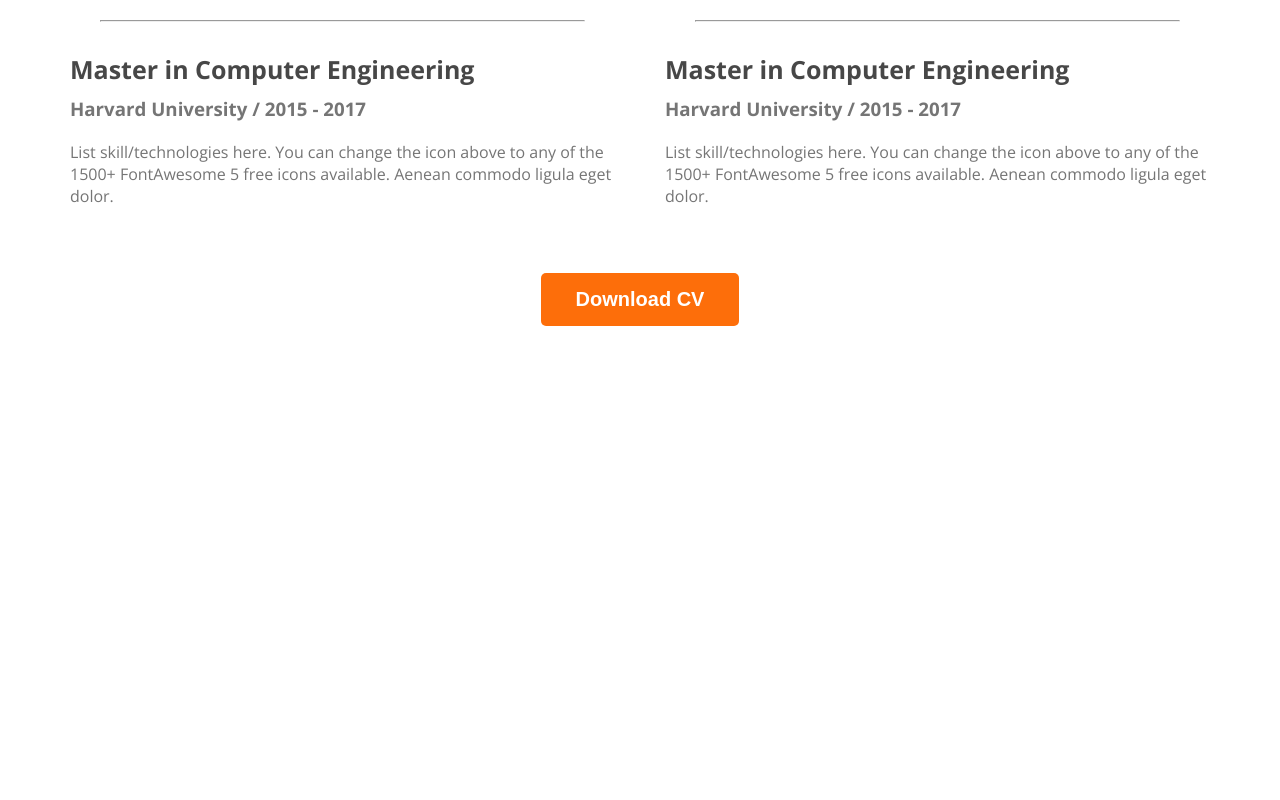
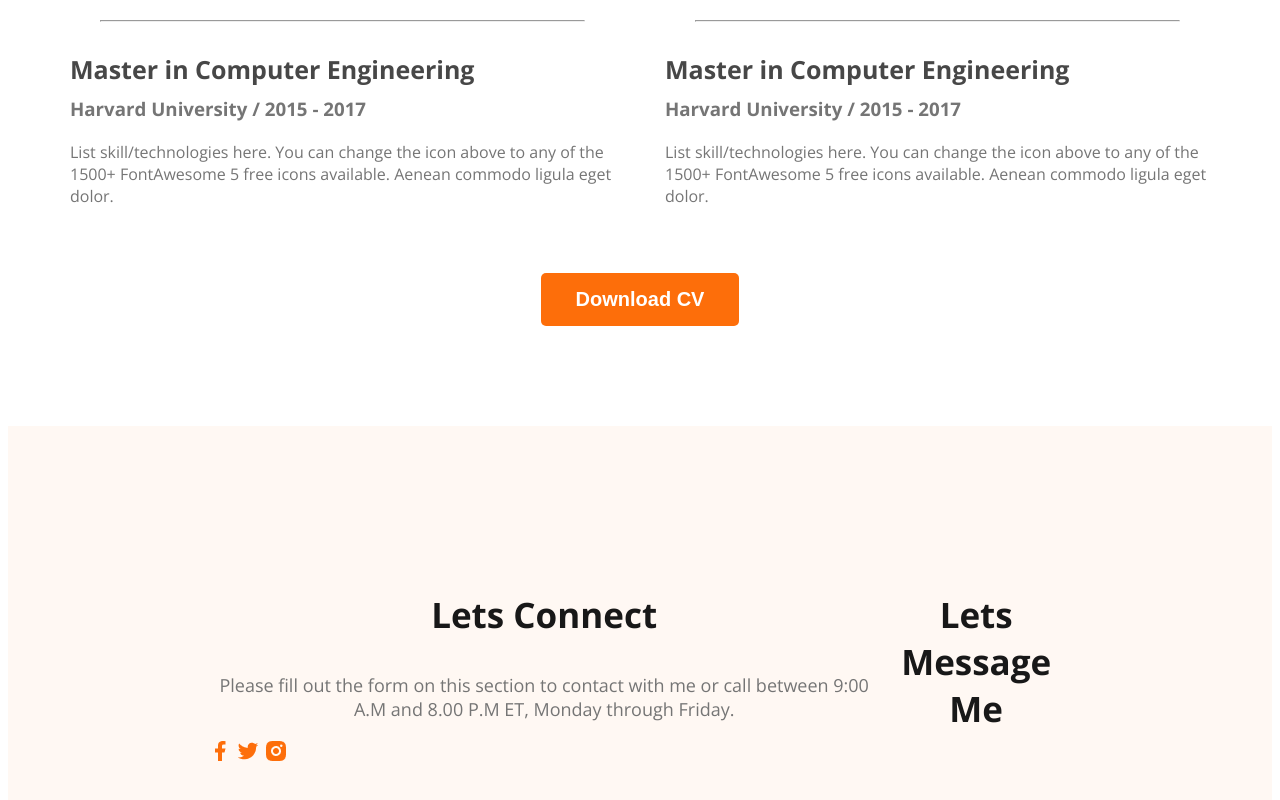
Before and after one commit to Muaz-Khan-Tanim/web-developer-portfolio, a plain HTML site: page index.html in a window 1280 px wide. Shown: the part 2892-3692 px from the top of the page. Before the commit the page ends 3226 px from the top, so only its background shows below. Drawn offline with nearby package versions, Linux system fonts and the light colour scheme.

Commit message:
basic footer

```diff
--- a/index.html
+++ b/index.html
@@ -152,6 +152,18 @@
         </section>
     </main>
     <footer>
+        <div class="footer-column">
+            <h3 class="section-title">Lets Connect</h3>
+            <p class="section-description">Please fill out the form on this section to contact with me or call between 9:00 A.M and 8.00 P.M ET, Monday through Friday.</p>
+            <div class="social-links">
+                <a href=""><img src="images/icons/facebook.png" alt=""></a>
+                <a href=""><img src="images/icons/twitter.png" alt=""></a>
+                <a href=""><img src="images/icons/insta.png"alt=""></a>
+            </div>
+        </div>
+        <div class="footer-column">
+            <h3 class="section-title">Lets Message Me</h3>
+        </div>
 
     </footer>
 </body>
--- a/styles/portfolio.css
+++ b/styles/portfolio.css
@@ -196,3 +196,10 @@ main section {
     text-align: center;
     margin-top: 50px;
 }
+/* footer style  */
+footer{
+    display: flex;
+    background: #FFF8F3;
+    margin-top: 100px;
+    padding: 130px 200px;
+}
```
